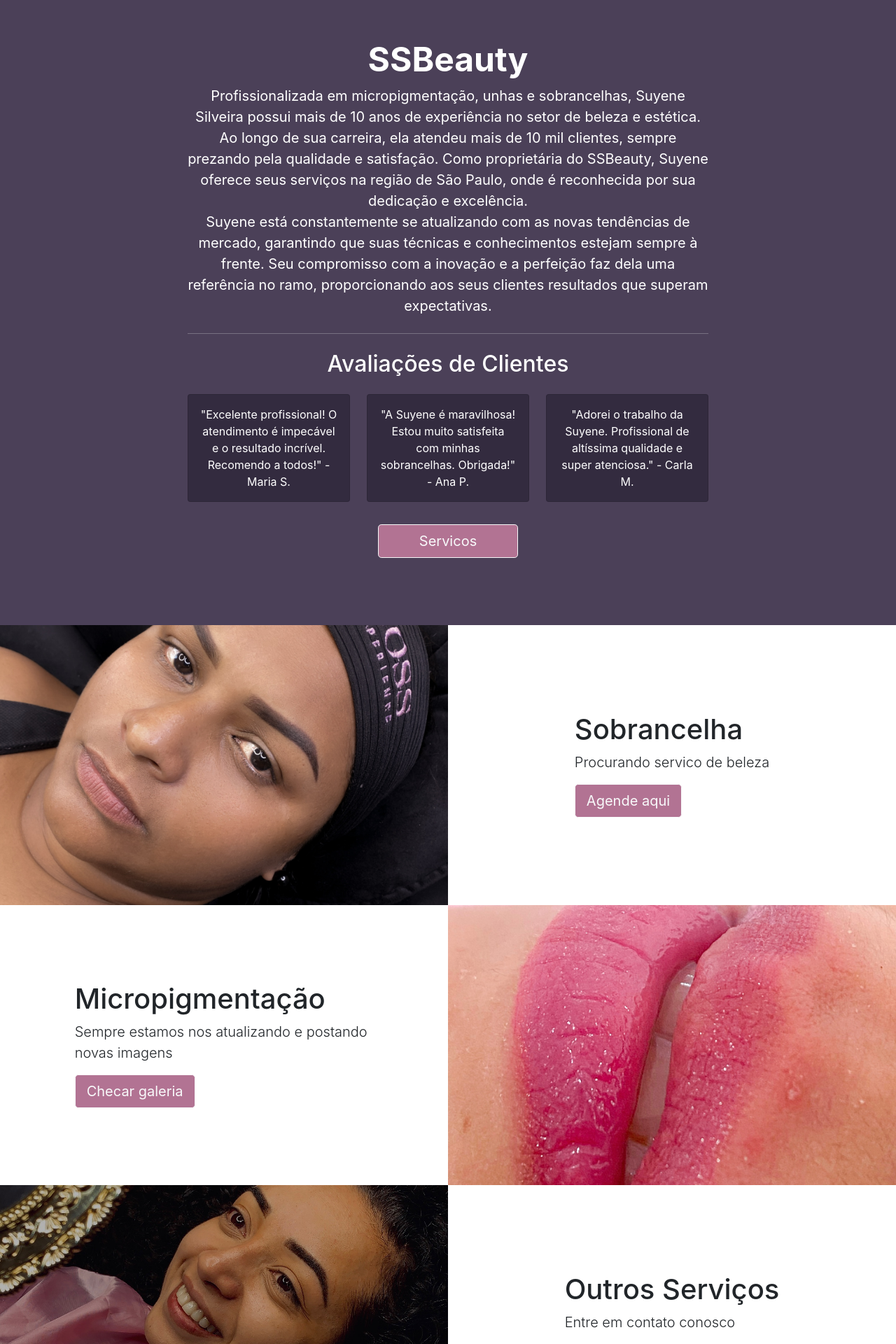
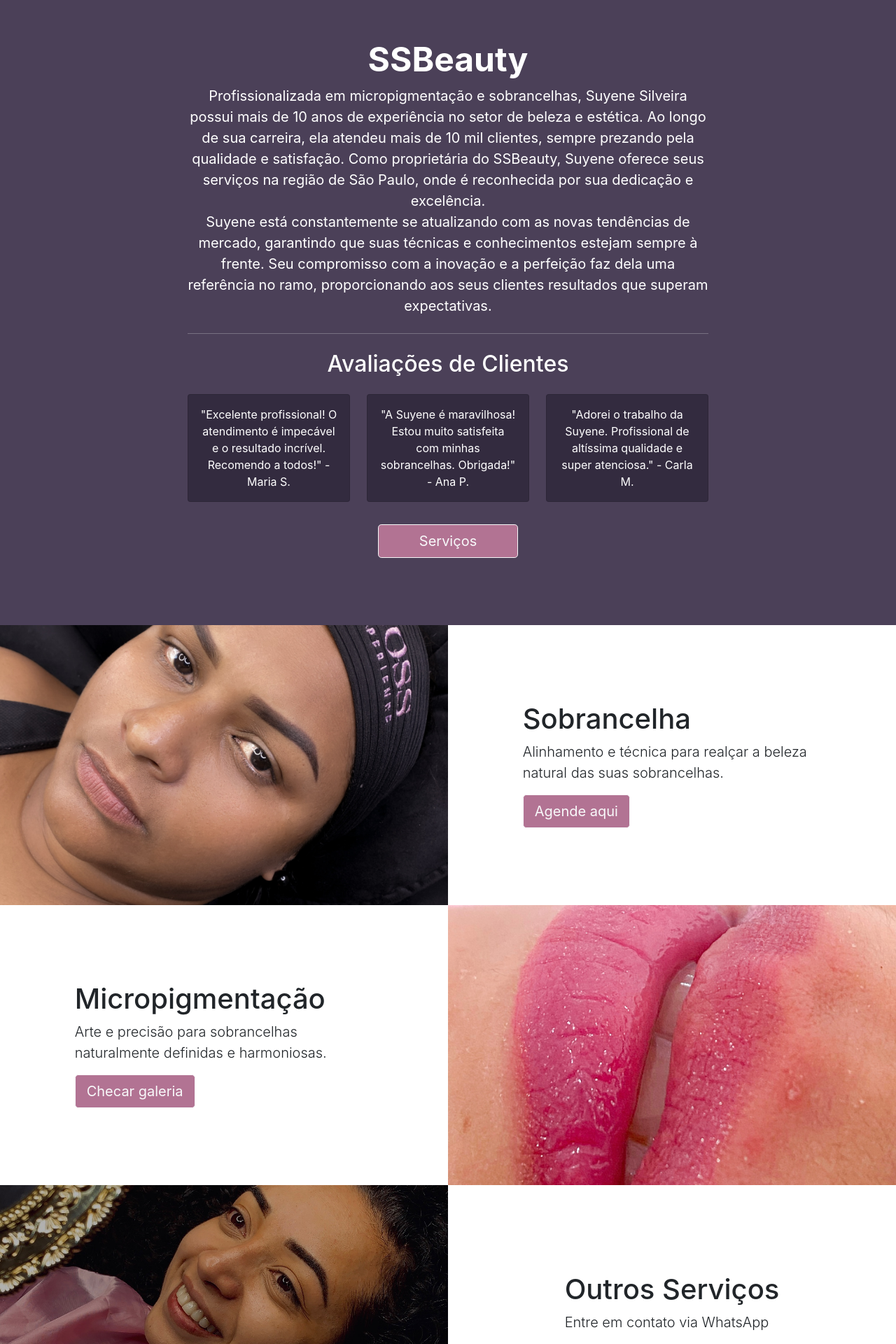
Before and after one commit to moisesgianizelli/ssbeauty-frontend, a React (Create React App) app: page /home in a window 1280 px wide. Shown: the part 880-2800 px from the top of the page at 70% size. Built offline with nearby package versions, Linux system fonts and the light colour scheme.

Commit message:
updating

```diff
--- a/src/App.css
+++ b/src/App.css
@@ -90,3 +90,9 @@
 .social .icon {
   font-size: 1.5rem;
 }
+
+.social .list-inline-item .icon:hover {
+  color: #b27393;
+  transform: scale(1.1);
+  transition: color 0.3s ease, transform 0.3s ease;
+}
--- a/src/layouts/HomePage/components/AboutMe.tsx
+++ b/src/layouts/HomePage/components/AboutMe.tsx
@@ -21,10 +21,10 @@ export const AboutMe = () => {
           >
             <h1 className="display-5 fw-bold">SSBeauty</h1>
             <p className="fs-5">
-              Profissionalizada em micropigmentação, unhas e sobrancelhas,
-              Suyene Silveira possui mais de 10 anos de experiência no setor de
-              beleza e estética. Ao longo de sua carreira, ela atendeu mais de
-              10 mil clientes, sempre prezando pela qualidade e satisfação. Como
+              Profissionalizada em micropigmentação e sobrancelhas, Suyene
+              Silveira possui mais de 10 anos de experiência no setor de beleza
+              e estética. Ao longo de sua carreira, ela atendeu mais de 10 mil
+              clientes, sempre prezando pela qualidade e satisfação. Como
               proprietária do SSBeauty, Suyene oferece seus serviços na região
               de São Paulo, onde é reconhecida por sua dedicação e excelência.
               <br />
@@ -86,7 +86,7 @@ export const AboutMe = () => {
               className="btn main-color btn-lg btn-outline-light mt-3"
               style={{ width: "200px" }}
             >
-              Servicos
+              Serviços
             </a>
           </div>
         </div>
--- a/src/layouts/HomePage/components/ExploreTopOptions.tsx
+++ b/src/layouts/HomePage/components/ExploreTopOptions.tsx
@@ -32,29 +32,29 @@ export const ExploreTopOptions = () => {
           <div className="col-md-6 d-flex flex-column justify-content-center">
             <h1 className="display-5 fw-bold text-center">Suyene Silveira</h1>
             <p className="fs-4 text-center">
-              Profissionalizada em micropigmentacao, unhas e sobrancelhas
+              Profissionalizada em micropigmentação e sobrancelhas
             </p>
             <div className="col-12 text-center">
               <hr />
               <ul className="social list-inline">
                 <li className="list-inline-item">
-                  <a
-                    href="https://www.linkedin.com/feed/"
-                    className="icon brands"
-                  >
+                  <a href="https://wa.me/5511950424351" className="icon brands">
                     <FontAwesomeIcon icon={faWhatsapp} />
                   </a>
                 </li>
                 <li className="list-inline-item">
                   <a
-                    href="https://www.instagram.com/moisesgianizelli/"
+                    href="https://www.instagram.com/suyenebeauty/"
                     className="icon brands"
                   >
                     <FontAwesomeIcon icon={faInstagram} />
                   </a>
                 </li>
                 <li className="list-inline-item">
-                  <a href="#" className="icon brands">
+                  <a
+                    href="https://www.facebook.com/share/rBrQh1qUiAjGHF6Q/?mibextid=LQQJ4d"
+                    className="icon brands"
+                  >
                     <FontAwesomeIcon icon={faFacebook} />
                   </a>
                 </li>
--- a/src/layouts/HomePage/components/Heros.tsx
+++ b/src/layouts/HomePage/components/Heros.tsx
@@ -11,7 +11,10 @@ export const Heros = () => {
           <div className="col-4 col-md-4 container d-flex justify-content-center align-items-center">
             <div className="ml-2">
               <h1>Sobrancelha</h1>
-              <p className="lead">Procurando servico de beleza</p>
+              <p className="lead">
+                Alinhamento e técnica para realçar a beleza natural das suas
+                sobrancelhas.
+              </p>
               <NavLink
                 className="btn main-color btn-lg btn-outline-light"
                 to="/agendamento"
@@ -26,7 +29,8 @@ export const Heros = () => {
             <div className="ml-2">
               <h1>Micropigmentação</h1>
               <p className="lead">
-                Sempre estamos nos atualizando e postando novas imagens
+                Arte e precisão para sobrancelhas naturalmente definidas e
+                harmoniosas.
               </p>
               <NavLink
                 className="btn main-color btn-lg btn-outline-light"
@@ -47,13 +51,13 @@ export const Heros = () => {
           <div className="col-4 col-md-4 container d-flex justify-content-center align-items-center">
             <div className="ml-2">
               <h1>Outros Serviços</h1>
-              <p className="lead">Entre em contato conosco</p>
-              <NavLink
+              <p className="lead">Entre em contato via WhatsApp</p>
+              <a
                 className="btn main-color btn-lg btn-outline-light"
-                to="/agendamento"
+                href="https://wa.me/5511950424351"
               >
                 Entre em contato
-              </NavLink>
+              </a>
             </div>
           </div>
         </div>
@@ -65,7 +69,10 @@ export const Heros = () => {
             <div className="col-image-left"></div>
             <div className="mt-2">
               <h1>Sobrancelha</h1>
-              <p className="lead">Just a generic phrase here</p>
+              <p className="lead">
+                Alinhamento e técnica para realçar a beleza natural das suas
+                sobrancelhas.
+              </p>
               <a className="btn main-color btn-lg text-white" href="#">
                 Agende agora
               </a>
@@ -74,8 +81,8 @@ export const Heros = () => {
           <div className="m-2">
             <div className="col-image-right"></div>
             <div className="mt-2">
-              <h1>Conheca outros servicos</h1>
-              <p className="lead">Conheca nossa galeria</p>
+              <h1>Conheça outros serviços</h1>
+              <p className="lead">Conheça nossa galeria</p>
               <a className="btn main-color btn-lg text-white" href="#">
                 Galeria
               </a>
@@ -87,7 +94,7 @@ export const Heros = () => {
               <h1>Outros servicos</h1>
               <p className="lead">Entre em contato</p>
               <a className="btn main-color btn-lg text-white" href="#">
-                Entre em contato
+                Entre em contato via WhatsApp
               </a>
             </div>
           </div>
```
Also changed, not shown: public/logo192.png (deleted), public/logo512.png (deleted).
